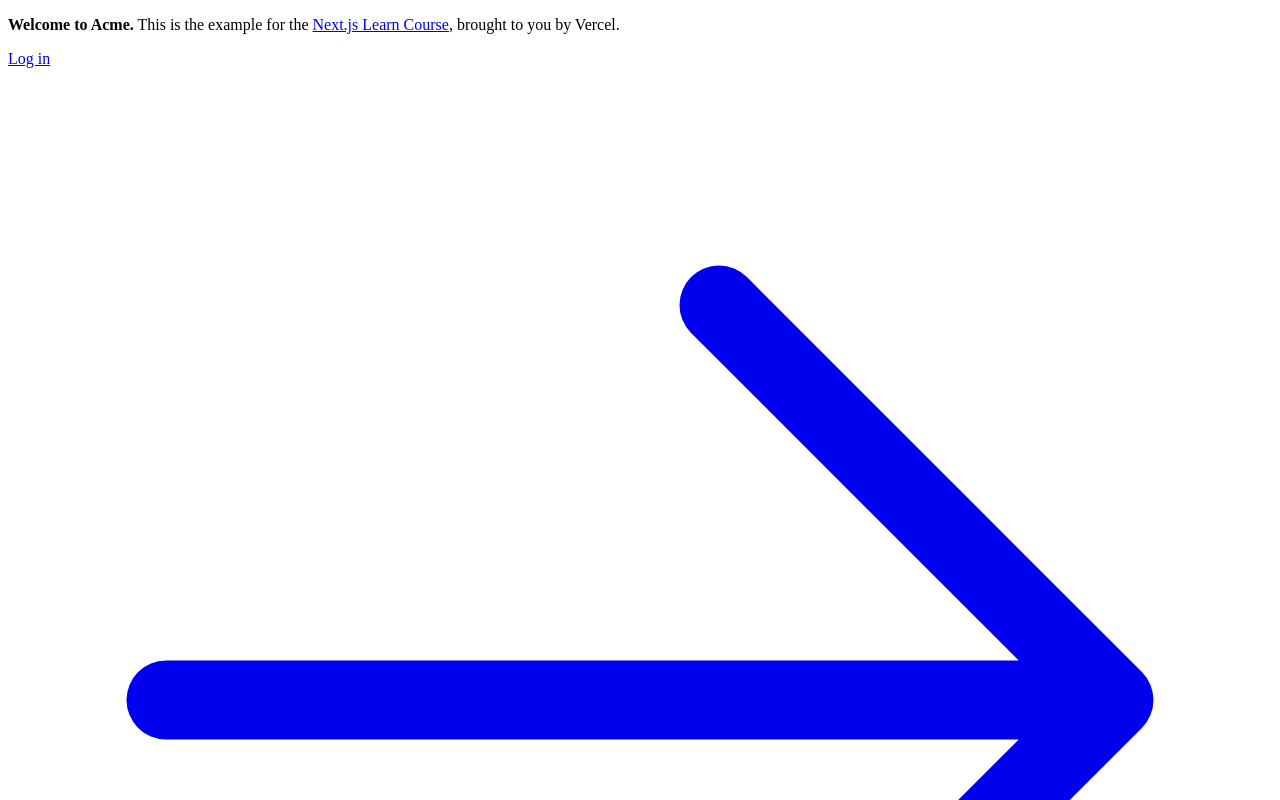
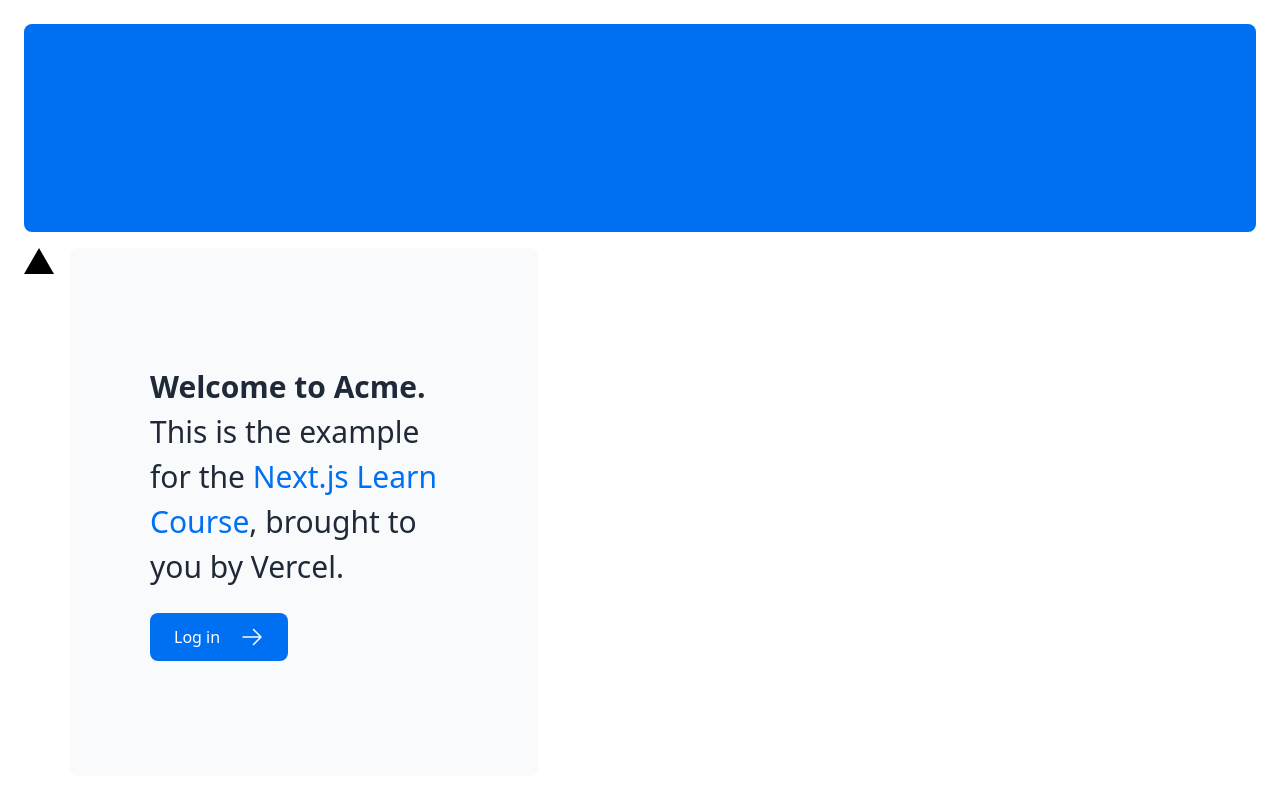
Before and after one commit to muhammedumarALX/nextjs_dashboard, a Next.js app: page / in a window 1280 px wide. Shown: the top 800 px of the page. Built offline with nearby package versions, Linux system fonts and the light colour scheme.

Commit message:
first commit

```diff
--- a/app/layout.tsx
+++ b/app/layout.tsx
@@ -1,3 +1,5 @@
+import '@/app/ui/global.css';
+
 export default function RootLayout({
   children,
 }: {
--- a/app/page.tsx
+++ b/app/page.tsx
@@ -9,6 +9,9 @@
         {/* <AcmeLogo /> */}
       </div>
       <div className="mt-4 flex grow flex-col gap-4 md:flex-row">
+      <div
+  className="relative w-0 h-0 border-l-[15px] border-r-[15px] border-b-[26px] border-l-transparent border-r-transparent border-b-black"
+/>
         <div className="flex flex-col justify-center gap-6 rounded-lg bg-gray-50 px-6 py-10 md:w-2/5 md:px-20">
           <p className={`text-xl text-gray-800 md:text-3xl md:leading-normal`}>
             <strong>Welcome to Acme.</strong> This is the example for the{' '}
```
Also changed, not shown: 1 other file (tests, documents, lock files or other folders).
